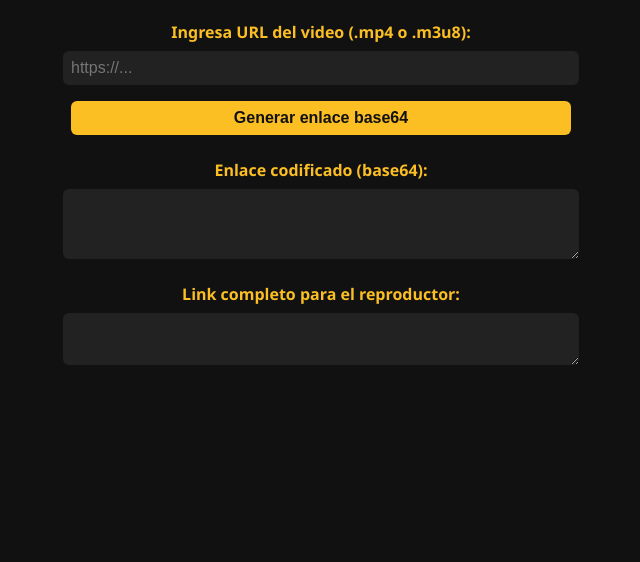
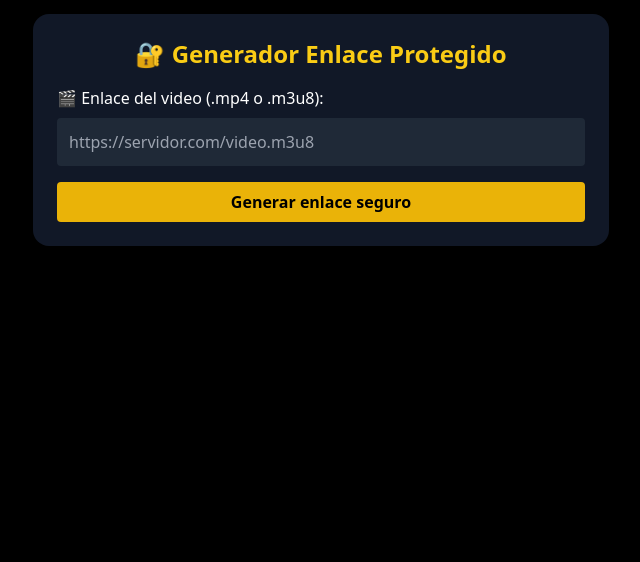
Before and after one commit to lzuser01/embed, a plain HTML site: page index.html in a window 1280 px wide. Shown: the part 270-832 px from the top of the page, without its empty margins (319-959 px from the left). After the commit the page ends 800 px from the top, so only its background shows below. Drawn offline with nearby package versions, Linux system fonts and the light colour scheme.

Commit message:
Update index.html

```diff
--- a/index.html
+++ b/index.html
@@ -1,98 +1,44 @@
 <!DOCTYPE html>
 <html lang="es">
 <head>
-  <meta charset="UTF-8" />
-  <title>Generador de enlace base64 - LzEmbed</title>
-  <meta name="viewport" content="width=device-width, initial-scale=1" />
-  <style>
-    body {
-      font-family: 'Segoe UI', Tahoma, Geneva, Verdana, sans-serif;
-      background: #111; color: #fff; display: flex; flex-direction: column; align-items: center; justify-content: center; height: 100vh; margin: 0;
-      padding: 1rem;
-    }
-    input, textarea, button {
-      font-size: 1rem;
-      width: 100%;
-      max-width: 500px;
-      margin: 0.5rem 0;
-      padding: 0.5rem;
-      border-radius: 6px;
-      border: none;
-    }
-    input, textarea {
-      background: #222;
-      color: #fff;
-      resize: vertical;
-    }
-    button {
-      background: #fbbf24;
-      color: #111;
-      font-weight: bold;
-      cursor: pointer;
-      border: none;
-      transition: background 0.3s ease;
-    }
-    button:hover {
-      background: #d19b18;
-    }
-    label {
-      margin-top: 1rem;
-      font-weight: bold;
-      color: #fbbf24;
-    }
-    #resultado {
-      background: #222;
-      color: #fbbf24;
-      font-family: monospace;
-      padding: 0.5rem;
-      border-radius: 6px;
-      white-space: nowrap;
-      user-select: all;
-    }
-  </style>
+  <meta charset="UTF-8">
+  <title>Generador Personalizado</title>
+  <meta name="viewport" content="width=device-width, initial-scale=1">
+  <script src="https://cdn.tailwindcss.com"></script>
 </head>
-<body>
-  <h1>Generador de enlace base64</h1>
-  <label for="url">Ingresa URL del video (.mp4 o .m3u8):</label>
-  <input type="text" id="url" placeholder="https://..." autocomplete="off" />
+<body class="bg-black text-white min-h-screen flex items-center justify-center p-4">
+  <div class="w-full max-w-xl bg-gray-900 rounded-2xl shadow-lg p-6">
+    <h1 class="text-2xl font-bold mb-4 text-center text-yellow-400">🔐 Generador Enlace Protegido</h1>
 
-  <button id="generarBtn">Generar enlace base64</button>
+    <label class="block mb-2">🎬 Enlace del video (.mp4 o .m3u8):</label>
+    <input id="videoUrl" type="text" placeholder="https://servidor.com/video.m3u8" class="w-full p-3 rounded bg-gray-800 text-white outline-none mb-4" />
 
-  <label for="resultado">Enlace codificado (base64):</label>
-  <textarea id="resultado" rows="3" readonly></textarea>
+    <button onclick="generar()" class="bg-yellow-500 hover:bg-yellow-600 text-black px-4 py-2 rounded w-full font-bold">Generar enlace seguro</button>
 
-  <label for="playerLink">Link completo para el reproductor:</label>
-  <textarea id="playerLink" rows="2" readonly></textarea>
+    <div id="resultado" class="mt-6 hidden">
+      <label class="block mb-2 mt-4">🔗 Enlace generado:</label>
+      <input id="linkFinal" readonly class="w-full p-3 rounded bg-gray-700 text-white mb-2" />
+      <button onclick="copiar()" class="bg-green-500 hover:bg-green-600 text-white px-4 py-2 rounded w-full font-bold">📋 Copiar enlace</button>
+    </div>
+  </div>
 
   <script>
-    var inputUrl = document.getElementById('url');
-    var btn = document.getElementById('generarBtn');
-    var resultado = document.getElementById('resultado');
-    var playerLink = document.getElementById('playerLink');
+    function generar() {
+      var url = document.getElementById('videoUrl').value.trim();
+      if (!url) return alert("Ingresa un enlace válido");
 
-    function base64Encode(str) {
-      try {
-        return btoa(encodeURIComponent(str).replace(/%([0-9A-F]{2})/g,
-          function(match, p1) {
-            return String.fromCharCode('0x' + p1);
-          }
-        ));
-      } catch(e) {
-        return btoa(str);
-      }
+      var codificado = btoa(url);
+      var final = "https://lzuser01.github.io/embed/desencriptador-personalizado.html?video=" + codificado;
+      document.getElementById('linkFinal').value = final;
+      document.getElementById('resultado').classList.remove('hidden');
     }
 
-    btn.addEventListener('click', function(){
-      var url = inputUrl.value.trim();
-      if (!url) {
-        alert('Por favor ingresa una URL válida');
-        return;
-      }
-      var encoded = base64Encode(url);
-      resultado.value = encoded;
-      // Cambia la ruta del reproductor según dónde subas player.html
-      playerLink.value = window.location.origin + '/player.html?video=' + encoded;
-    });
+    function copiar() {
+      var enlace = document.getElementById("linkFinal");
+      enlace.select();
+      document.execCommand("copy");
+      alert("¡Enlace copiado!");
+    }
   </script>
 </body>
 </html>
```
